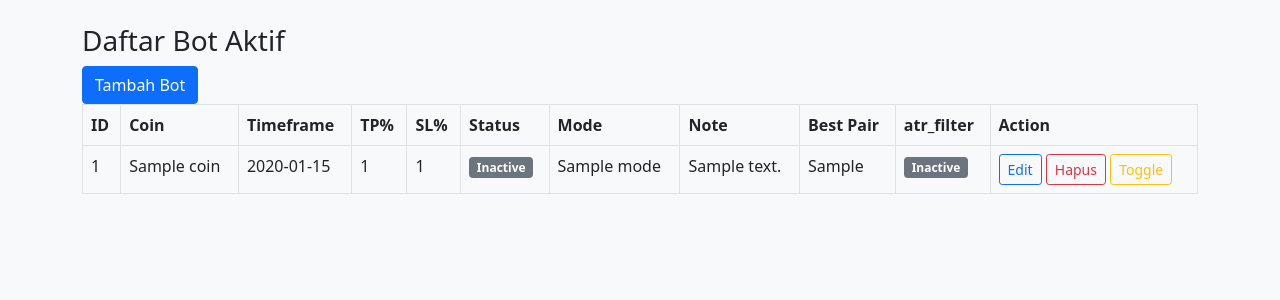
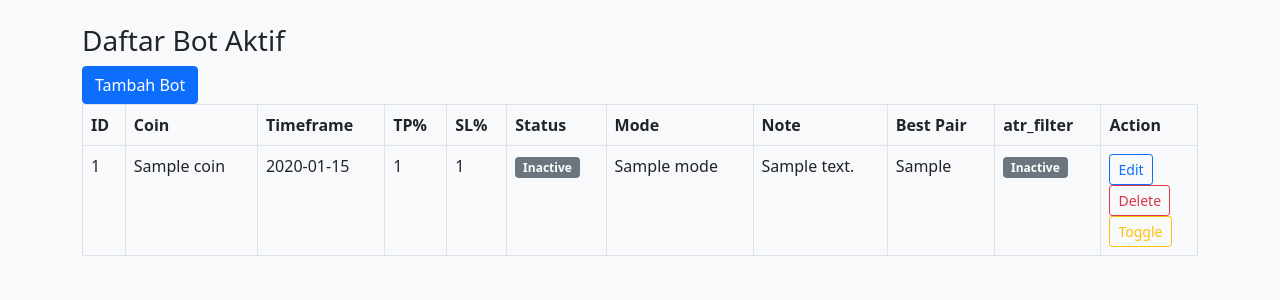
Before and after one commit to adyjul/trade-control-system, a Flask app: template templates/index.html in a window 1280 px wide. Shown: the part 56-356 px from the top of the page. Run offline with Flask 3, Linux system fonts and the light colour scheme; the template is opened without the code that fills it: most values are stand-ins (such as "Sample title", 1, 10 or a date in 2020).

```diff
--- a/templates/index.html
+++ b/templates/index.html
@@ -45,7 +45,9 @@
         </td>
         <td>
         <a class="btn btn-sm btn-outline-primary" href="/bots/{{ bot.id }}/edit">Edit</a>
-        <a class="btn btn-sm btn-outline-danger" href="/bots/{{ bot.id }}/delete" onclick="return confirm('Apakah Anda yakin ingin menghapus bot ini?')">Hapus</a>
+        <form action="/bots/{{ bot.id }}/delete">
+            <button class="btn btn-sm btn-outline-danger" type="submit" onclick="return confirm('Apakah Anda yakin ingin menghapus bot ini?')">Delete</button>
+        </form>
         <form action="/bots/{{ bot.id }}/toggle" method="post" style="display:inline;">
             <button class="btn btn-sm btn-outline-warning" type="submit">Toggle</button>
         </form>
```
